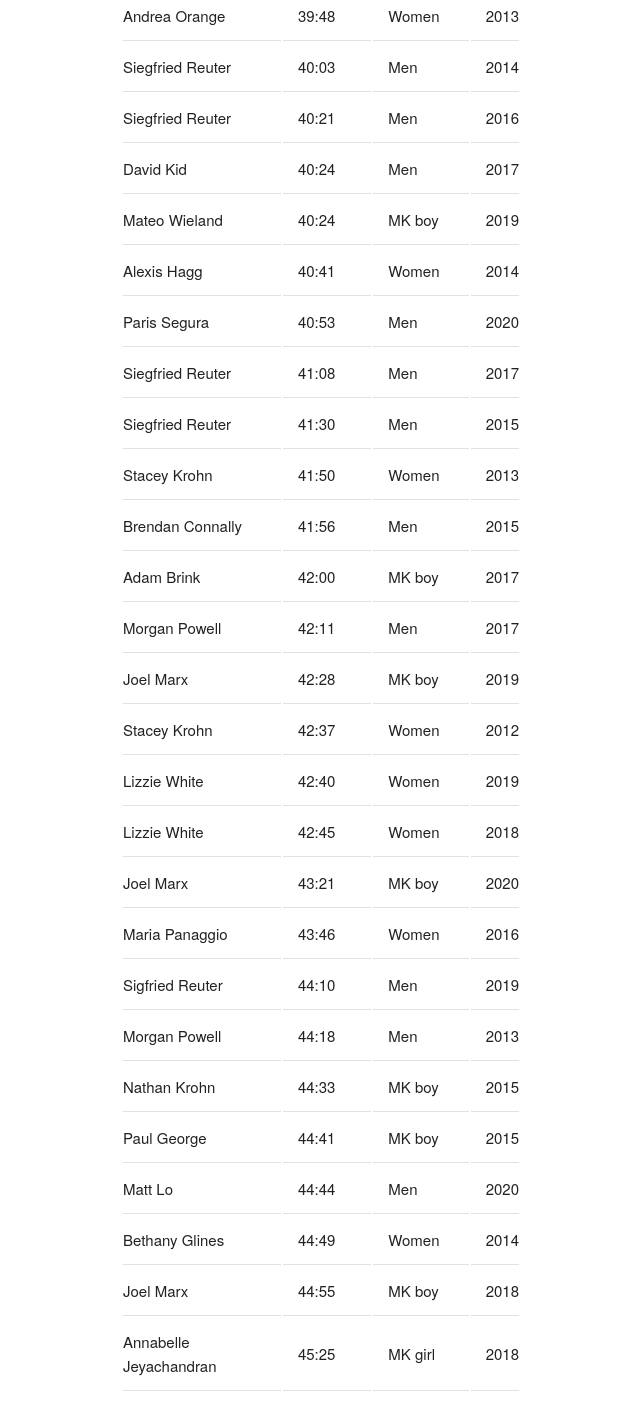
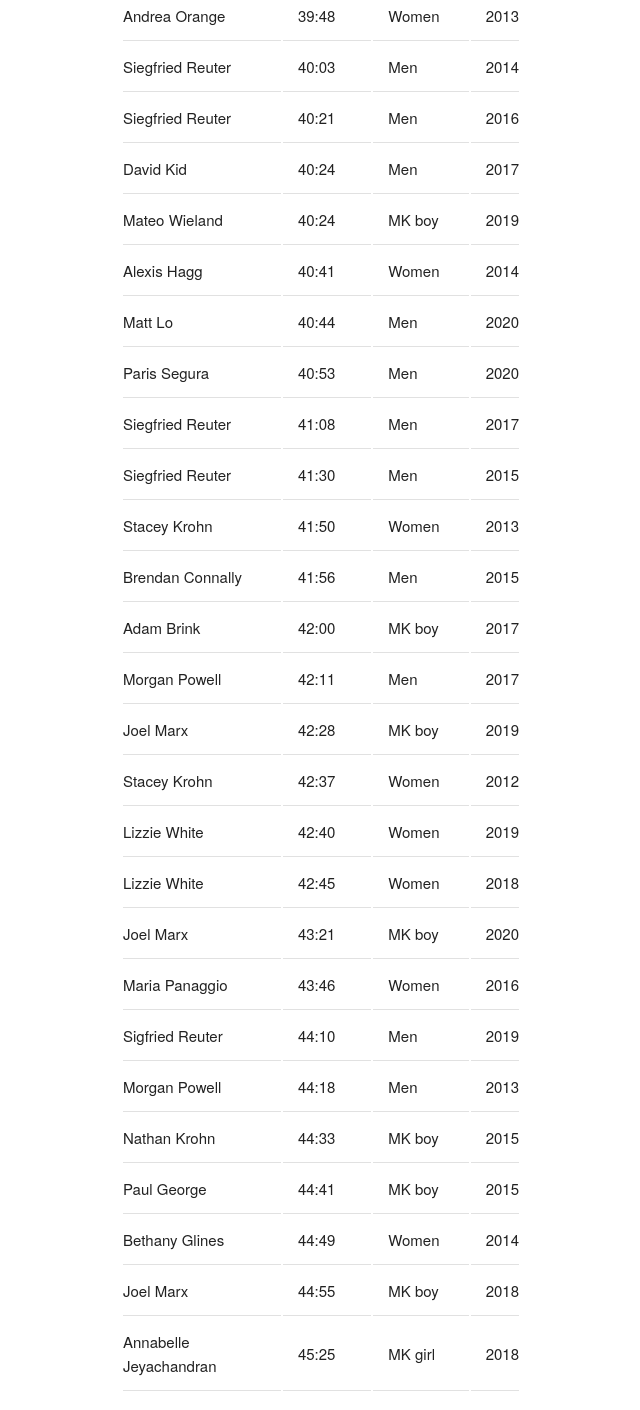
Before and after one commit to davidjeyachandran/race2rocks, a React (Create React App) app: page / in a window 1280 px wide. Shown: the part 2999-4409 px from the top of the page, without its empty margins (319-959 px from the left). Built offline with nearby package versions, Linux system fonts and the light colour scheme.

Commit message:
Fix json

```diff
--- a/public/race2rocks.json
+++ b/public/race2rocks.json
@@ -1057,7 +1057,7 @@
   },
   {
     "Name": "Matt Lo",
-    "Time": "44:44",
+    "Time": "40:44",
     "Year": 2020,
     "Category": "Men"
   },
--- a/src/App.js
+++ b/src/App.js
@@ -47,6 +47,7 @@ function App() {
       item.Year === year
     )
     setFilteredData(filteredData)
+    setIsOnePerson(false)
   }
 
   function setCategory(category) {
@@ -57,6 +58,7 @@ function App() {
         item.Category === category
       )
       setFilteredData(newFilteredData)
+      setIsOnePerson(false)
     }
   }
 
@@ -70,10 +72,10 @@ function App() {
         categories={categories}
         setCategory={setCategory}
       />
-      <Results data={filteredData} />
       {isOnePerson ?
         <ChartLine filteredData={filteredData} /> :
         ''}
+      <Results data={filteredData} />
     </div>
   );
 }
```
